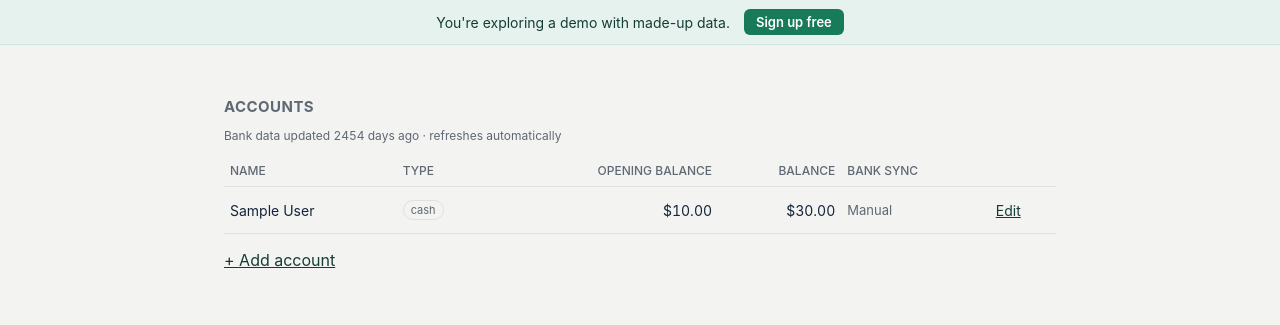
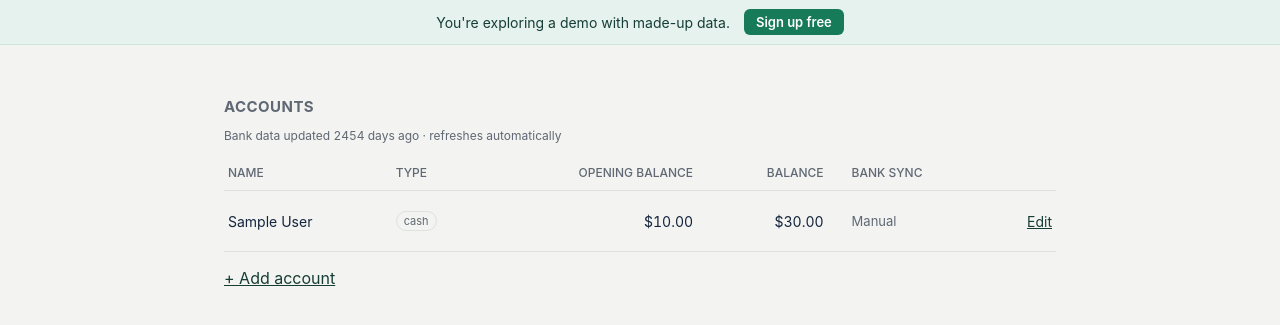
Before and after one commit to SpagetBakemono/Clearbook-Capstone, a FastAPI app: page /accounts in a window 1280 px wide. Shown: the part 60-385 px from the top of the page. Run offline with FastAPI, Linux system fonts and the light colour scheme; the visitor is signed in with stand-in values (Sample User, id 1); tables that the repository leaves empty hold one stand-in row (values such as "Sample post"); parts of the project's set-up code (start-up, migrations or seed data) failed here and were passed over; some libraries are stand-ins or nearby versions.

Commit message:
Accounts: roomier, evenly aligned table
More padding around every cell, all cells vertically centered, equal
row heights, Edit right-aligned.

Co-Authored-By: Claude Opus 5.5 <noreply@anthropic.com>

```diff
--- a/app/static/style.css
+++ b/app/static/style.css
@@ -624,3 +624,11 @@ td.num, th.num { text-align: right; font-variant-numeric: tabular-nums; white-sp
 /* On the signed-out screens it sits in the panel's top-right corner. */
 .split-panel { position: relative; }
 .split-panel .theme-toggle { position: absolute; top: 20px; right: 20px; color: var(--text); border-color: var(--border); }
+
+/* Accounts table: roomier cells, everything on one centered line. */
+.accounts-table th, .accounts-table td { padding: 16px 14px; vertical-align: middle; }
+.accounts-table th { padding-top: 10px; padding-bottom: 10px; }
+.accounts-table td:first-child, .accounts-table th:first-child { padding-left: 4px; }
+.accounts-table td:last-child, .accounts-table th:last-child { padding-right: 4px; text-align: right; }
+.accounts-table .sync-cell { gap: 12px; min-height: 28px; }
+.accounts-table .badge { vertical-align: middle; }
--- a/app/templates/accounts.html
+++ b/app/templates/accounts.html
@@ -16,7 +16,7 @@
 <p class="stat-sub" style="margin: 0 0 8px;">{{ note }}</p>
 {% endfor %}
 {% if balances %}
-<table>
+<table class="accounts-table">
   <thead><tr><th>Name</th><th>Type</th><th class="num">Opening balance</th><th class="num">Balance</th><th>Bank sync</th><th></th></tr></thead>
   <tbody>
     {% for account, balance in balances %}
```
